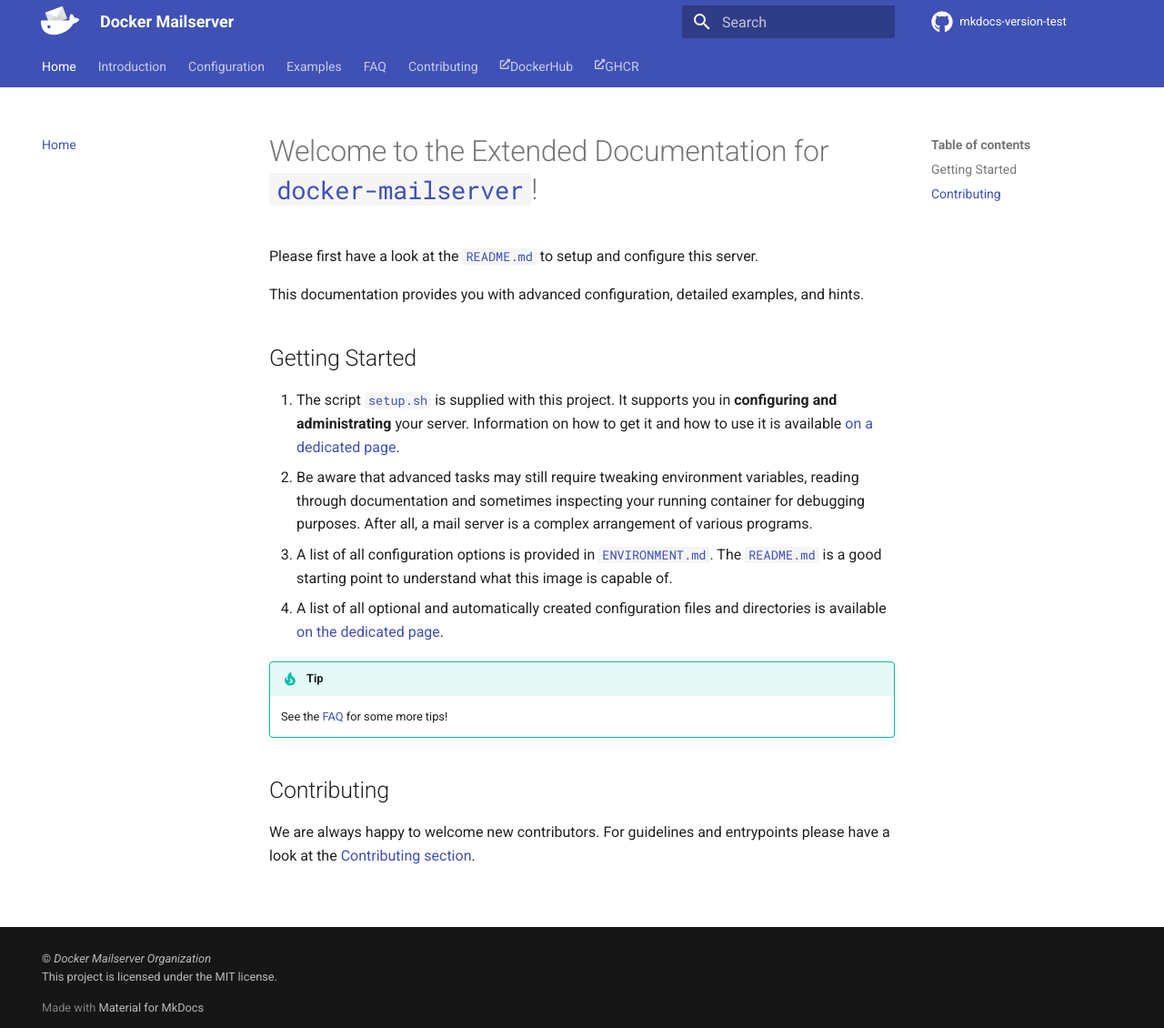
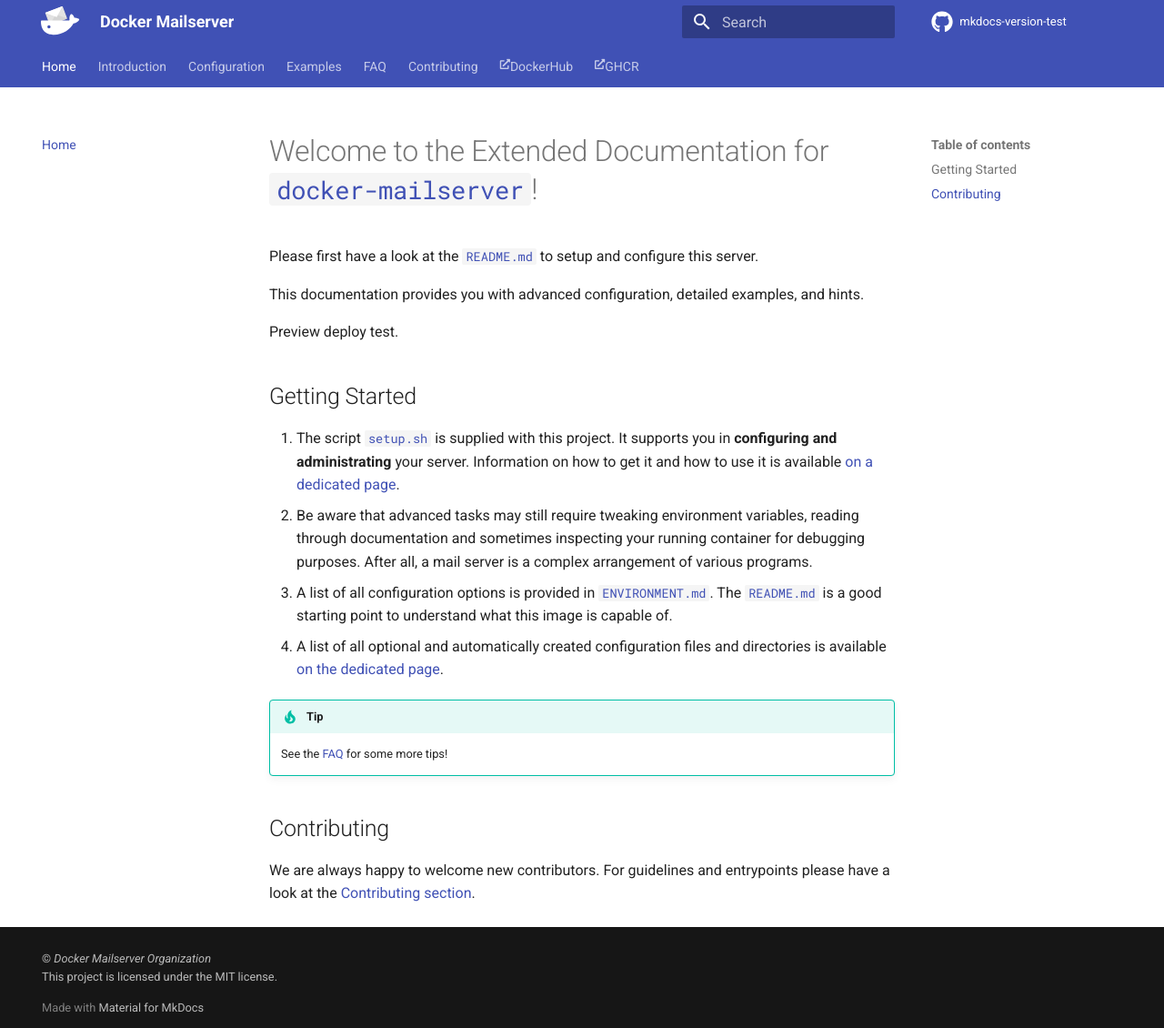
Before and after one commit to polarathene/mkdocs-version-test, an MkDocs documentation site: the page built from docs/content/index.md, in a window 1280 px wide and 1130 px high. Shown: the whole window at 91% size. Built offline with MkDocs 1.6.1 and Material for MkDocs 9.7.7, drawn with Linux system fonts in a browser that asks for light colours; comment, search, counter and statistics services are not loaded; the version menu is left out.

Commit message:
test the deploy preview workflow

```diff
--- a/docs/content/index.md
+++ b/docs/content/index.md
@@ -7,6 +7,8 @@ title: Home
 Please first have a look at the [`README.md`][github-file-readme] to setup and configure this server.
 
 This documentation provides you with advanced configuration, detailed examples, and hints.
+
+Preview deploy test.
 
 ## Getting Started
 
```
